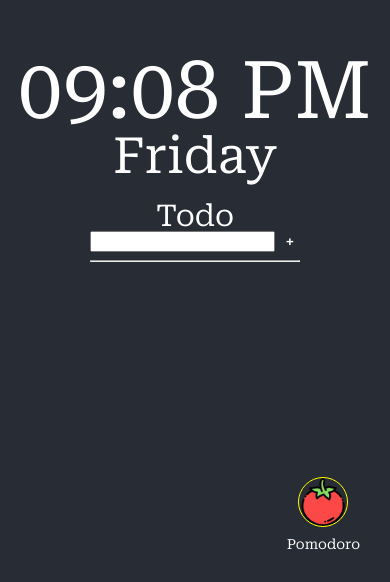
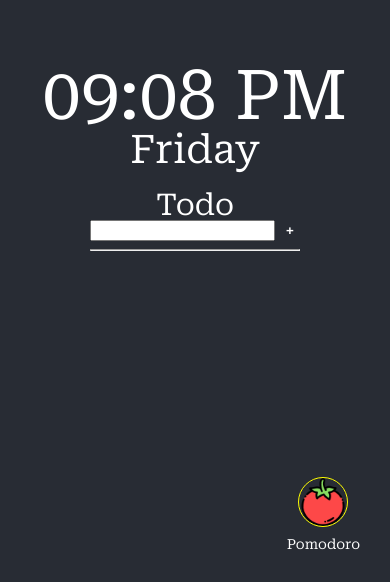
Before and after one commit to yingmo55/Todo-List, a React (Create React App) app: page / in a window 390 px wide. Shown: the part 262-844 px from the top of the page. Built offline with nearby package versions, Linux system fonts and the light colour scheme.

Commit message:
Change font size for time
- Font size for time and day is responsive to window size

```diff
--- a/src/Components/CurrentTime/CurrentTime.css
+++ b/src/Components/CurrentTime/CurrentTime.css
@@ -1,7 +1,7 @@
 .currentTime > h2 {
-    font-size: 80px;
+    font-size: calc(30px + 10vmin);
 }
 
 .currentTime > h3 {
-    font-size: 50px;
+    font-size: calc(20px + 5vmin);
 }
```
